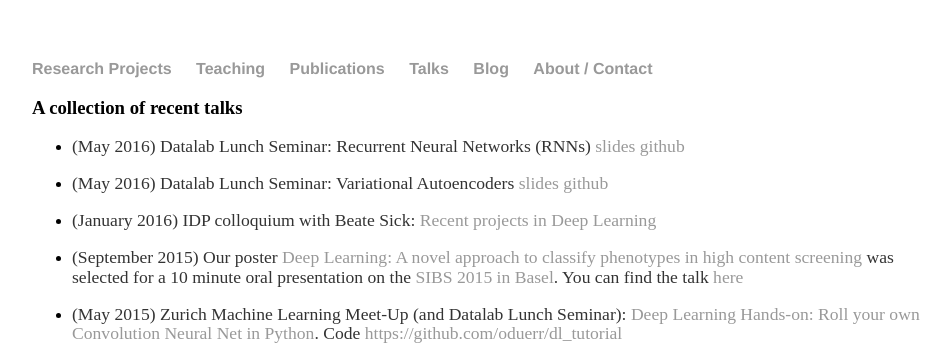
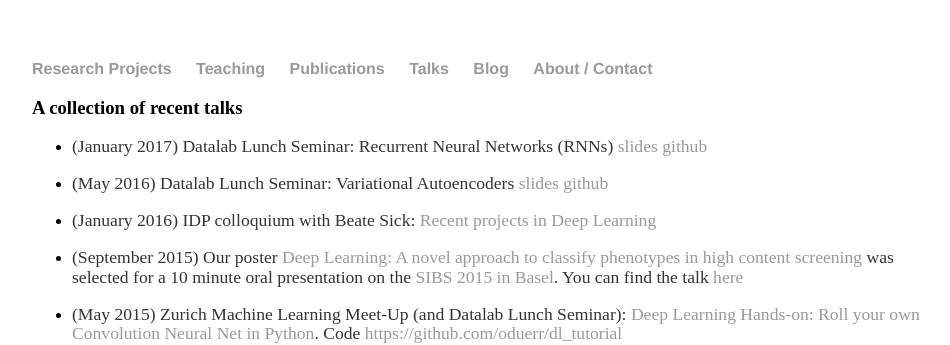
Before and after one commit to oduerr/oduerr.github.io, a Jekyll site: the page built from talks/index.md, in a window 1280 px wide. Shown: the top 345 px of the page, without its empty margins (160-1110 px from the left). Built offline with Jekyll 4.4.1, drawn with Linux system fonts in a browser that asks for light colours.

Commit message:
Fixed date

```diff
--- a/talks/index.md
+++ b/talks/index.md
@@ -6,7 +6,7 @@ author: "Oliver Dürr"
 
 ### A collection of recent talks
 
-* (May 2016) Datalab Lunch Seminar: Recurrent Neural Networks (RNNs) [slides](https://home.zhaw.ch/~dueo/bbs/files/BBS_RNN.pdf) [github](https://github.com/oduerr/dl_tutorial/tree/master/tensorflow/RNN)
+* (January 2017) Datalab Lunch Seminar: Recurrent Neural Networks (RNNs) [slides](https://home.zhaw.ch/~dueo/bbs/files/BBS_RNN.pdf) [github](https://github.com/oduerr/dl_tutorial/tree/master/tensorflow/RNN)
 
 * (May 2016) Datalab Lunch Seminar: Variational Autoencoders [slides](https://home.zhaw.ch/~dueo/bbs/files/vae.pdf) [github](https://github.com/oduerr/dl_tutorial/tree/master/tensorflow/vae)
 
```
